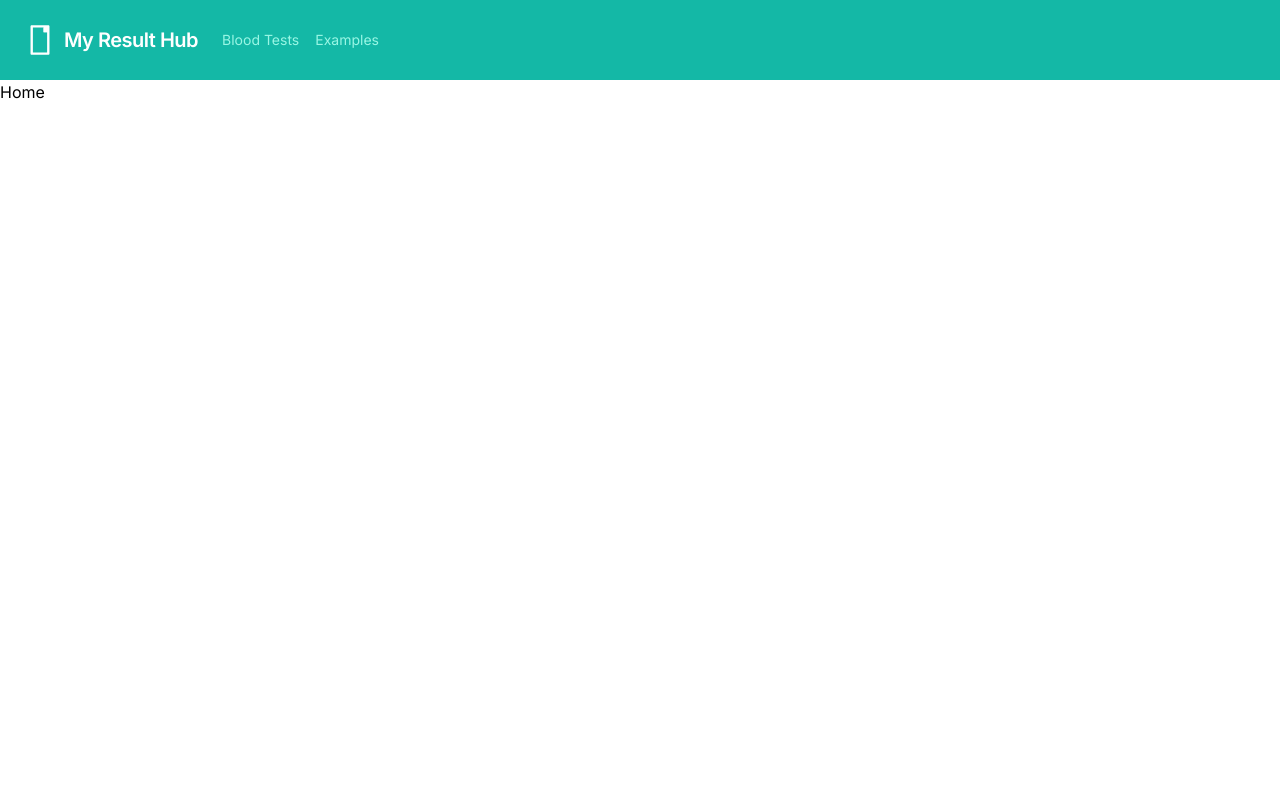
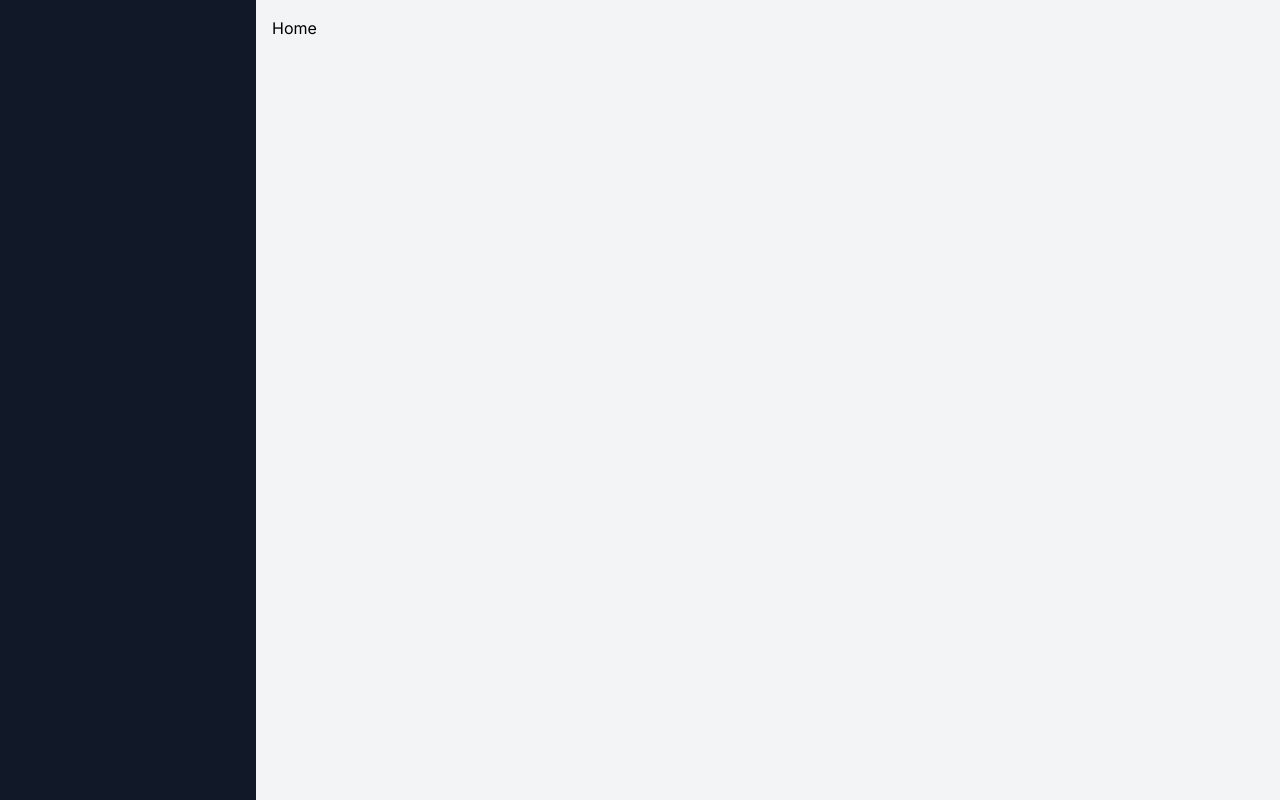
Before and after one commit to valberjr/resulthub, a Next.js app: page / in a window 1280 px wide. Built offline with nearby package versions, Linux system fonts and the light colour scheme.

Commit message:
navbar removed

```diff
--- a/app/layout.tsx
+++ b/app/layout.tsx
@@ -1,6 +1,6 @@
-import Navbar from '@/components/ui/Navbar';
 import '@/styles/globals.css';
-import { ClerkProvider } from '@clerk/nextjs';
+import { ClerkProvider, UserButton } from '@clerk/nextjs';
+
 import { Analytics } from '@vercel/analytics/react';
 import type { Metadata } from 'next';
 import { Inter } from 'next/font/google';
@@ -21,9 +21,15 @@ export default function RootLayout({
   return (
     <ClerkProvider>
       <html lang="en">
-        <body className={`${inter.className}`}>
-          <Navbar />
-          <div className="">{children}</div>
+        <body className={`${inter.className} min-h-screen bg-gray-100`}>
+          <div className="flex">
+            <div className="flex flex-col justify-end items-center w-1/4 lg:w-1/5 bg-gray-900 min-h-screen p-4">
+              <UserButton afterSignOutUrl="/" />
+            </div>
+            <main className="flex-1">
+              <div className="mx-auto max-w-7xl p-4">{children}</div>
+            </main>
+          </div>
           <Analytics />
         </body>
       </html>
--- a/components/ui/Navbar.tsx
+++ /dev/null
@@ -1,71 +0,0 @@
-'use client';
-
-import { UserButton } from '@clerk/nextjs';
-import Link from 'next/link';
-import React, { useState } from 'react';
-
-const Navbar = () => {
-  const [navCollapse, setNavCollapse] = useState(true);
-
-  const handleNavCollapse = () => setNavCollapse(!navCollapse);
-
-  return (
-    <nav className="flex items-center justify-between flex-wrap bg-teal-500 p-6">
-      <div className="flex items-center flex-shrink-0 text-white mr-6">
-        <svg
-          className="fill-current h-8 w-8 mr-2"
-          width="54"
-          height="54"
-          viewBox="0 0 54 54"
-          xmlns="http://www.w3.org/2000/svg"
-        >
-          <path d="M41,2 H13 C11.9,2 11,2.9 11,4 V50 c0,1.1 0.9,2 2,2 h28 c1.1,0 2-0.9 2-2 V4 C43,2.9 42.1,2 41,2 z M39,48 H15 V6 h18 v8 h6 V48 z" />
-          <path d="M33,6 V14 h8" />
-        </svg>
-        <span className="font-semibold text-xl tracking-tight">
-          My Result Hub
-        </span>
-      </div>
-      <div className="block lg:hidden">
-        <button
-          className="flex items-center px-3 py-2 border rounded text-teal-200 border-teal-400 hover:text-white hover:border-white"
-          onClick={handleNavCollapse}
-        >
-          <svg
-            className="fill-current h-3 w-3"
-            viewBox="0 0 20 20"
-            xmlns="http://www.w3.org/2000/svg"
-          >
-            <title>Menu</title>
-            <path d="M0 3h20v2H0V3zm0 6h20v2H0V9zm0 6h20v2H0v-2z" />
-          </svg>
-        </button>
-      </div>
-      <div
-        className={`${
-          navCollapse ? 'hidden' : 'block'
-        } w-full block flex-grow lg:flex lg:items-center lg:w-auto`}
-      >
-        <div className="text-sm lg:flex-grow">
-          <Link
-            href="#responsive-header"
-            className="block mt-4 lg:inline-block lg:mt-0 text-teal-200 hover:text-white mr-4"
-          >
-            Blood Tests
-          </Link>
-          <Link
-            href="#responsive-header"
-            className="block mt-4 lg:inline-block lg:mt-0 text-teal-200 hover:text-white mr-4"
-          >
-            Examples
-          </Link>
-        </div>
-        <div className="inline-block mt-4 lg:mt-0">
-          <UserButton afterSignOutUrl="/" />
-        </div>
-      </div>
-    </nav>
-  );
-};
-
-export default Navbar;
```
